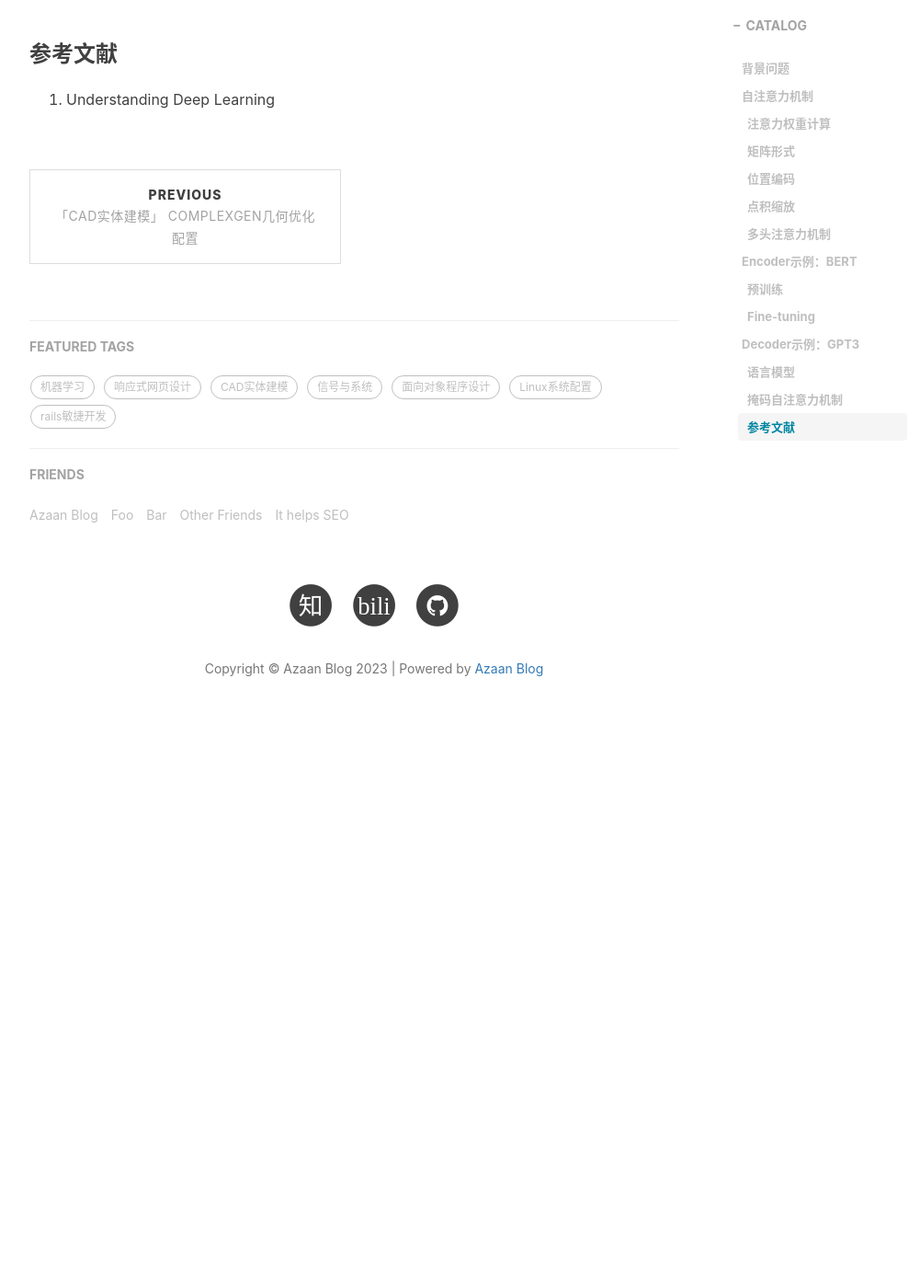
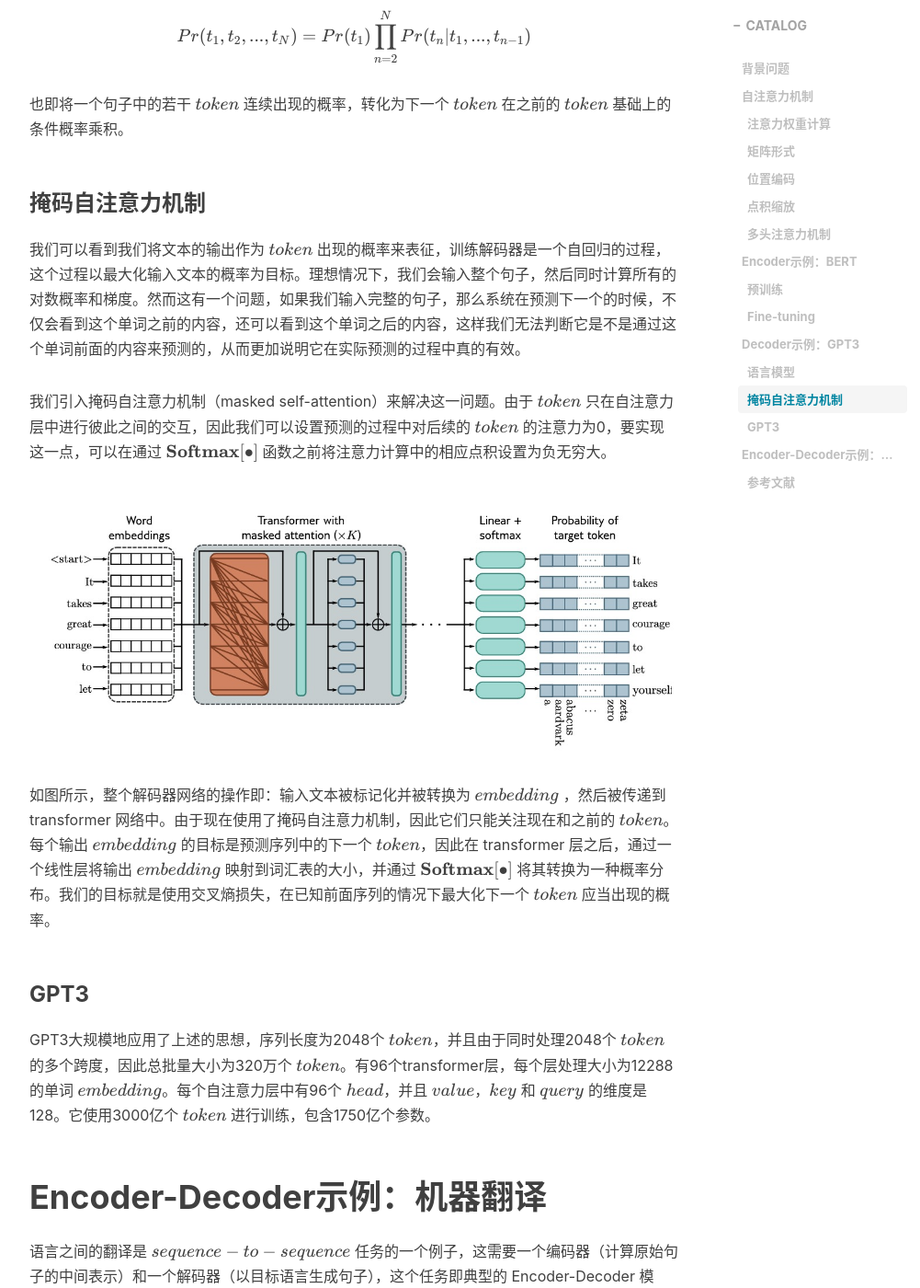
Before and after one commit to Mingyu-Zheng/mingyu-zheng.github.io, a Jekyll site: the page built from _posts/machine-learning/2023-03-02-「机器学习」Transformer模型简介.md, in a window 1280 px wide and 1400 px high, scrolled down 8097 px. Shown: the whole window at 92% size, without its empty margins (233-1234 px from the left). Built offline with Jekyll 4.4.1, drawn with Linux system fonts in a browser that asks for light colours; nearby versions of some CDN libraries; comment, search, counter and statistics services are not loaded; before the commit the page ends 8928 px from its top, so only the background shows below that; some of the changed text lies outside the part shown.

Commit message:
blog transformer

```diff
--- a/_posts/machine-learning/2023-03-02-「机器学习」Transformer模型简介.md
+++ b/_posts/machine-learning/2023-03-02-「机器学习」Transformer模型简介.md
@@ -94,8 +94,7 @@ $$
 
 
 $$
-\\
-\mathbf{Sa[X]}=\mathbf{V[X]\vdot Softmax[K[X]^T Q[X]]}
+\mathbf{Sa[X]}=\mathbf{ V[X] \bullet Softmax [ K[X]^T Q[X] ] }
 $$
 
 
@@ -190,15 +187,43 @@ GPT3是解码器模型的一个示例，其基本架构与编码器模型极其
 
 ### 语言模型
 
+GPT3是一个自回归的语言模型，它将N个 $token$ 的联合概率 $Pr(t_1,t_2,...,t_N)$ 转化为自回归序列：
 
+
+$$
+Pr(t_1,t_2,...,t_N)=Pr(t_1) \prod_{n=2}^{N} Pr(t_n|t_1,...,t_{n-1})
+$$
+
+
+也即将一个句子中的若干 $token$ 连续出现的概率，转化为下一个 $token$ 在之前的 $token$ 基础上的条件概率乘积。
 
 ### 掩码自注意力机制
 
+我们可以看到我们将文本的输出作为 $token$ 出现的概率来表征，训练解码器是一个自回归的过程，这个过程以最大化输入文本的概率为目标。理想情况下，我们会输入整个句子，然后同时计算所有的对数概率和梯度。然而这有一个问题，如果我们输入完整的句子，那么系统在预测下一个的时候，不仅会看到这个单词之前的内容，还可以看到这个单词之后的内容，这样我们无法判断它是不是通过这个单词前面的内容来预测的，从而更加说明它在实际预测的过程中真的有效。
 
+我们引入掩码自注意力机制（masked self-attention）来解决这一问题。由于 $token$ 只在自注意力层中进行彼此之间的交互，因此我们可以设置预测的过程中对后续的 $token$ 的注意力为0，要实现这一点，可以在通过 $\mathbf{Softmax[\bullet]}$ 函数之前将注意力计算中的相应点积设置为负无穷大。
 
+![](https://azaan-zheng.github.io/img/machine-learning/20230302/6.jpg)
 
+如图所示，整个解码器网络的操作即：输入文本被标记化并被转换为 $embedding$ ，然后被传递到 transformer 网络中。由于现在使用了掩码自注意力机制，因此它们只能关注现在和之前的 $token$。每个输出 $embedding$ 的目标是预测序列中的下一个 $token$，因此在 transformer 层之后，通过一个线性层将输出 $embedding$ 映射到词汇表的大小，并通过 $\mathbf{Softmax[\bullet]}$ 将其转换为一种概率分布。我们的目标就是使用交叉熵损失，在已知前面序列的情况下最大化下一个 $token$ 应当出现的概率。
 
+### GPT3
 
+GPT3大规模地应用了上述的思想，序列长度为2048个 $token$，并且由于同时处理2048个 $token$ 的多个跨度，因此总批量大小为320万个 $token$。有96个transformer层，每个层处理大小为12288的单词 $embedding$。每个自注意力层中有96个 $head$，并且 $value$，$key$ 和 $query$ 的维度是128。它使用3000亿个 $token$ 进行训练，包含1750亿个参数。
+
+# Encoder-Decoder示例：机器翻译
+
+语言之间的翻译是 $sequence-to-sequence$ 任务的一个例子，这需要一个编码器（计算原始句子的中间表示）和一个解码器（以目标语言生成句子），这个任务即典型的 Encoder-Decoder 模型。
+
+比如一个从英语翻译到法语的模型，Encoder接受一个英语句子作为输入，并为每个 $token$ 生成其对应的 $embedding$。在训练过程中，Decoder接受ground truth法语句子作为输入，将其送入一系列 transformer 层，并使用掩码自注意力机制让其预测下一个单词。然而，Decoder同时也需要关注Encoder的输出，这样最终每一个法语单词才将是同时结合了输入英语信息和此前翻译的法语的单词，这一过程称为交叉注意力机制（cross-attention）。
+
+![](https://azaan-zheng.github.io/img/machine-learning/20230302/7.jpg)
+
+如图所示，两个句子被送入模型中，目的是将第一句翻译成第二句，a）图中，第一句话通过Encoder编码，b）图中，第二句话通过Decoder，它使用掩码自注意力机制，但也使用交叉注意力机制来处理编码器的输出 $embedding$，我们希望通过训练使得Decoder正确输出下一个单词的概率最大化。
+
+ ![](https://azaan-zheng.github.io/img/machine-learning/20230302/8.jpg)
+
+这里再解释一下何为交叉注意力机制，这是通过修改Decoder中的transformer层来实现的。Decoder中的原始transformer层由一个掩码自注意力层组成，然后是单独应用于每个 $embedding$ 的神经网络，在这两个组件之间我们加入一个新的注意力层，这里Decoder的 $embedding$ 关注Encoder的 $embedding$，具体来说，$query$ 是根据Decoder的 $embedding$ 来计算的，而 $value$ 和 $key$ 是通过Encoder的 $embedding$ 来计算的。
 
 
 
```
Also changed, not shown: other parts of _posts/machine-learning/2023-03-02-「机器学习」Transformer模型简介.md (+2 -4 lines), img/machine-learning/20230302/6.jpg (added), img/machine-learning/20230302/7.jpg (added), img/machine-learning/20230302/8.jpg (added).
